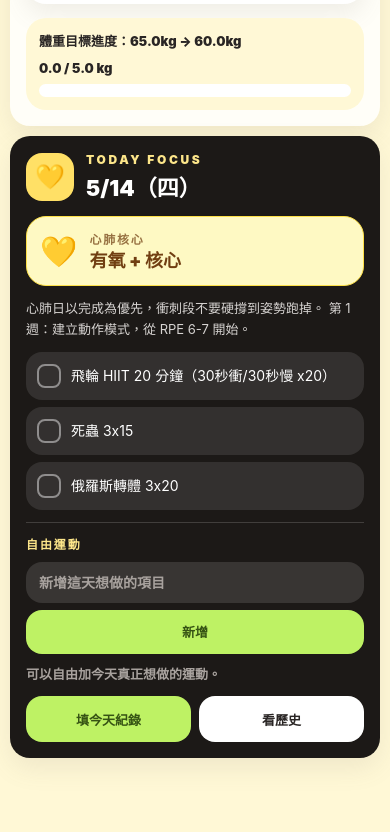
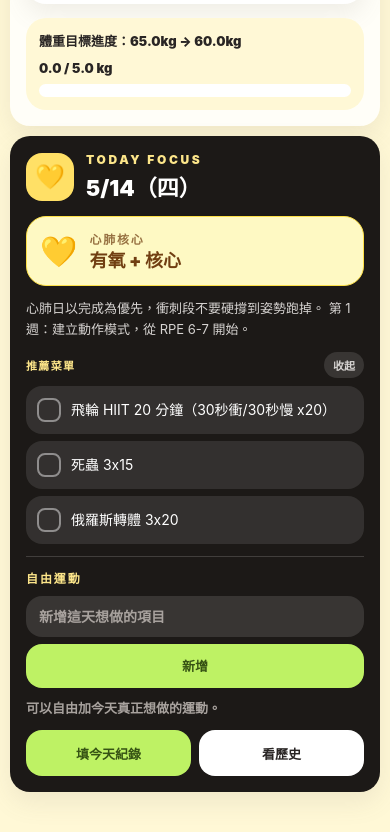
Before and after one commit to bonniEdo/workout, a plain HTML site: page index.html in a window 390 px wide. Shown: the part 1554-2386 px from the top of the page. Drawn offline with Linux system fonts and the light colour scheme.

Commit message:
可收合推薦菜單

```diff
--- a/index.html
+++ b/index.html
@@ -88,6 +88,12 @@
     .item input:checked + .item-check{background:#bef264;border-color:#bef264}
     .item input:checked + .item-check::after{content:"✓"}
     .item input:checked ~ .item-text{color:#a8a29e;text-decoration:line-through}
+    .recommended-workouts{margin-top:12px}
+    .recommended-workouts summary{list-style:none;display:flex;align-items:center;justify-content:space-between;gap:10px;cursor:pointer;margin-bottom:10px}
+    .recommended-workouts summary::-webkit-details-marker{display:none}
+    .recommended-workouts summary::after{content:"收起";border-radius:999px;background:rgba(255,255,255,.12);color:#d6d3d1;padding:5px 9px;font-size:11px;font-weight:1000;flex:0 0 auto}
+    .recommended-workouts:not([open]) summary::after{content:"展開"}
+    .recommended-workouts summary p{margin:0;color:#fde68a;font-size:12px;font-weight:1000;letter-spacing:.16em;text-transform:uppercase}
     .custom-workouts{margin-top:14px;border-top:1px solid rgba(255,255,255,.16);padding-top:14px}
     .custom-head{display:flex;justify-content:space-between;gap:10px;align-items:center;margin-bottom:10px}
     .custom-head p{margin:0;color:#fde68a;font-size:12px;font-weight:1000;letter-spacing:.16em;text-transform:uppercase}
@@ -383,6 +389,9 @@
       .items{gap:7px}
       .item{padding:11px;border-radius:16px;min-height:46px}
       .item-check{width:24px;height:24px;flex-basis:24px}
+      .recommended-workouts{margin-top:10px}
+      .recommended-workouts summary{margin-bottom:8px}
+      .recommended-workouts summary p{font-size:11px;letter-spacing:.12em}
       .custom-workouts{margin-top:12px;padding-top:12px}
       .custom-workout-form{grid-template-columns:1fr;gap:7px}
       .custom-workout-form button{min-height:44px}
@@ -629,7 +638,10 @@
           </div>
         </div>
         <p class="today-note" id="todayNote">簽約後先輕量熟悉器材，不要練到爆痠。</p>
-        <div class="items" id="todayItems"></div>
+        <details class="recommended-workouts" open>
+          <summary><p>推薦菜單</p></summary>
+          <div class="items" id="todayItems"></div>
+        </details>
         <div class="custom-workouts">
           <div class="custom-head">
             <p>自由運動</p>
```
